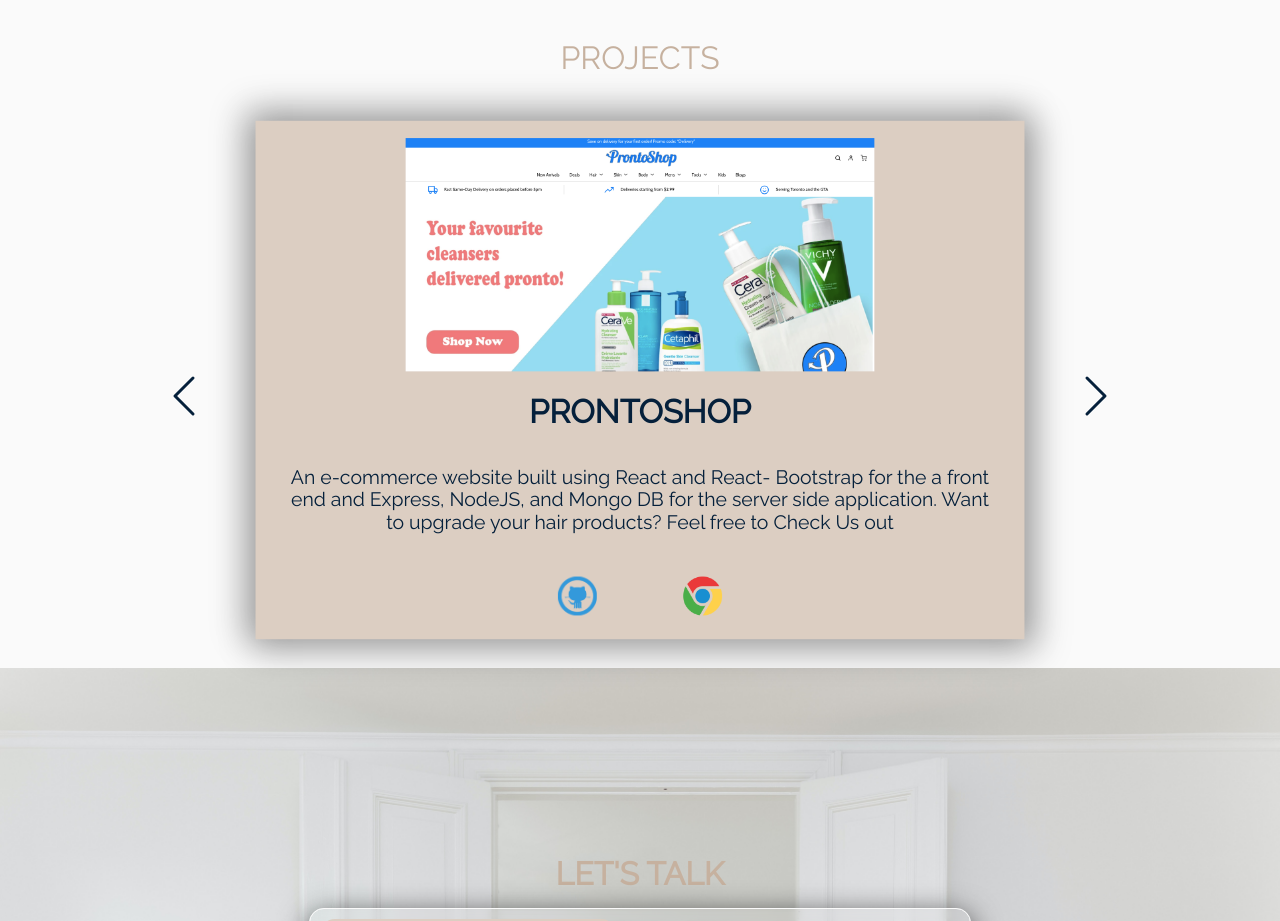
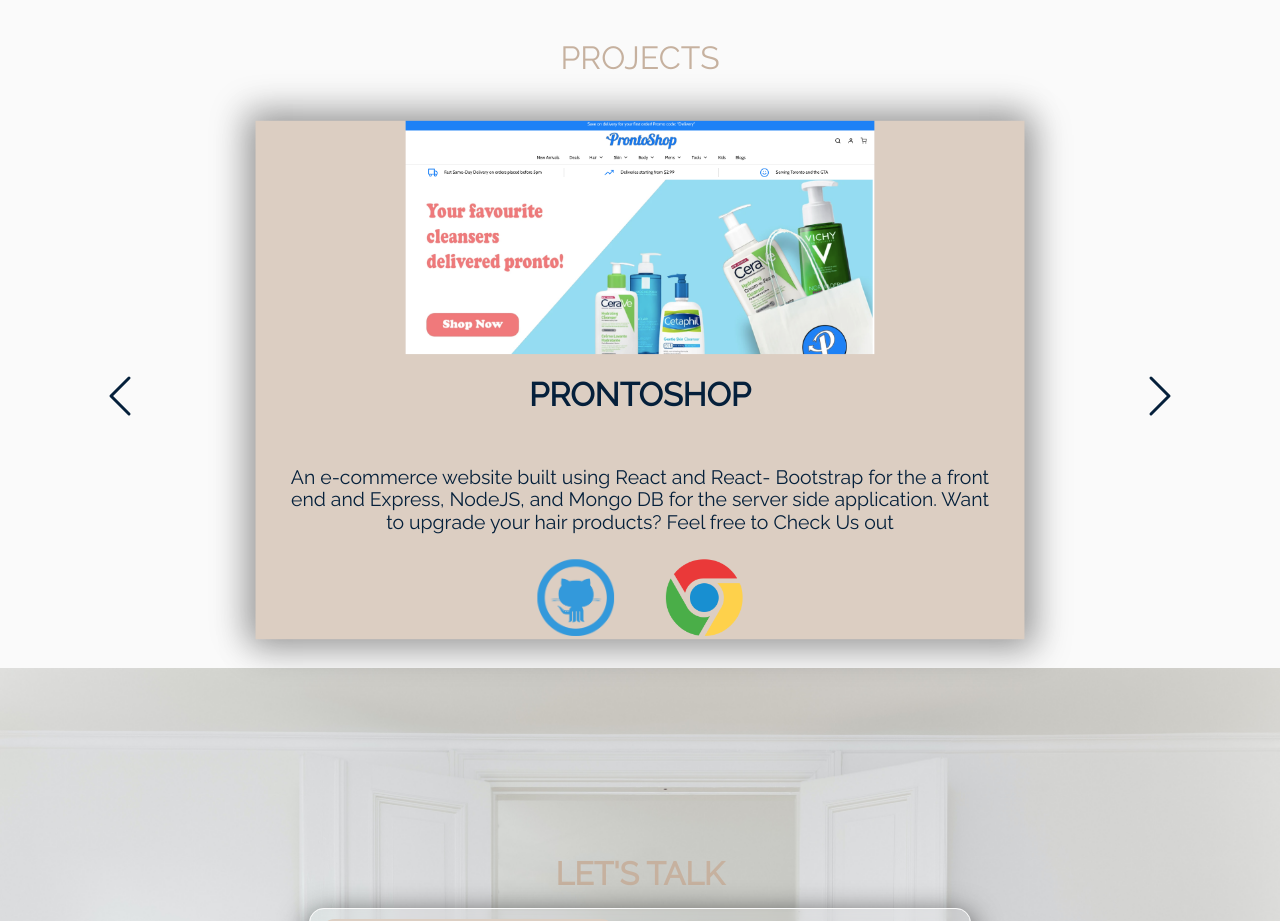
Before and after one commit to amar-eng/my-portfolio, a React (Create React App) app: page / in a window 1280 px wide. Shown: the part 3100-4021 px from the top of the page. Built offline with nearby package versions, Linux system fonts and the light colour scheme.

Commit message:
fixing up th project css

```diff
--- a/src/components/Projects/Pcard.scss
+++ b/src/components/Projects/Pcard.scss
@@ -15,25 +15,40 @@
 
   &__pic {
     width: 100%;
-    height: 45%;
+    height: 20%; // change for the view points
     object-fit: contain;
-    padding-top: 1rem;
+    // padding-top: 1rem; // change this for the view points
+    @include tablet{
+      height: 45%;
+    }
   }
   &__desc {
-    padding: 2rem 2rem 0 2rem;
+    font-size: 18px;
+    @include tablet{
+      padding: 2rem 2rem 0 2rem;
+    }
+
   }
   &__title {
     text-transform: uppercase;
     @include bold;
-    font-size: 30px;
-    padding-top: 1rem;
+    font-size: 20px;
+    padding: 1rem 0 ;
+    @include tablet{
+      font-size: 30px;
+    }
   }
   &__icons {
-    width: 5%;
-    height: 5%;
-    margin: 2.5rem;
+    width: 15%;
+    height: 15%;
+    margin: 1.5rem;
     // padding-bottom: 10rem;
     cursor: pointer;
+    @include tablet{
+width: 10%;
+    height: 10%;
+    margin: 1.5rem;
+    }
   }
 }
 .cards {
--- a/src/components/Projects/Projects.scss
+++ b/src/components/Projects/Projects.scss
@@ -27,20 +27,32 @@
 .right-arrow {
   position: absolute;
   top: 50%;
-  right: 10rem;
+  right: 1rem;
   font-size: 3rem;
   color: $darkblue;
   z-index: 10;
   user-select: none;
+  @include tablet{
+    right: 3rem;
+  }
+  @include desktop{
+    right: 6rem;
+  }
 }
 .left-arrow {
   position: absolute;
   top: 50%;
-  left: 10rem;
+  left: 1rem;
   font-size: 3rem;
   color: $darkblue;
   z-index: 10;
   user-select: none;
+  @include tablet{
+    left: 3rem;
+  }
+  @include desktop{
+    left: 6rem;
+  }
 }
 
 .slide {
```
